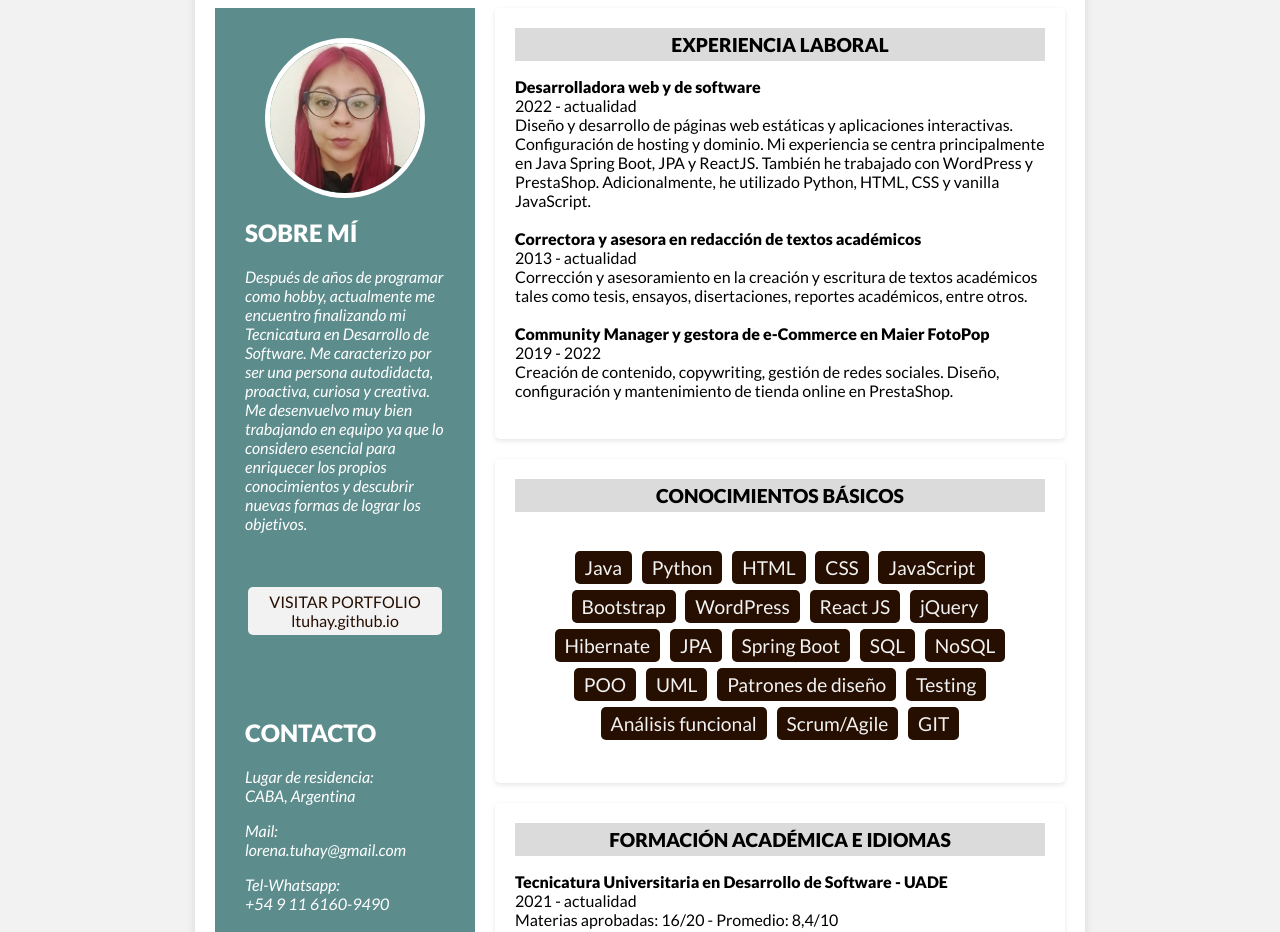
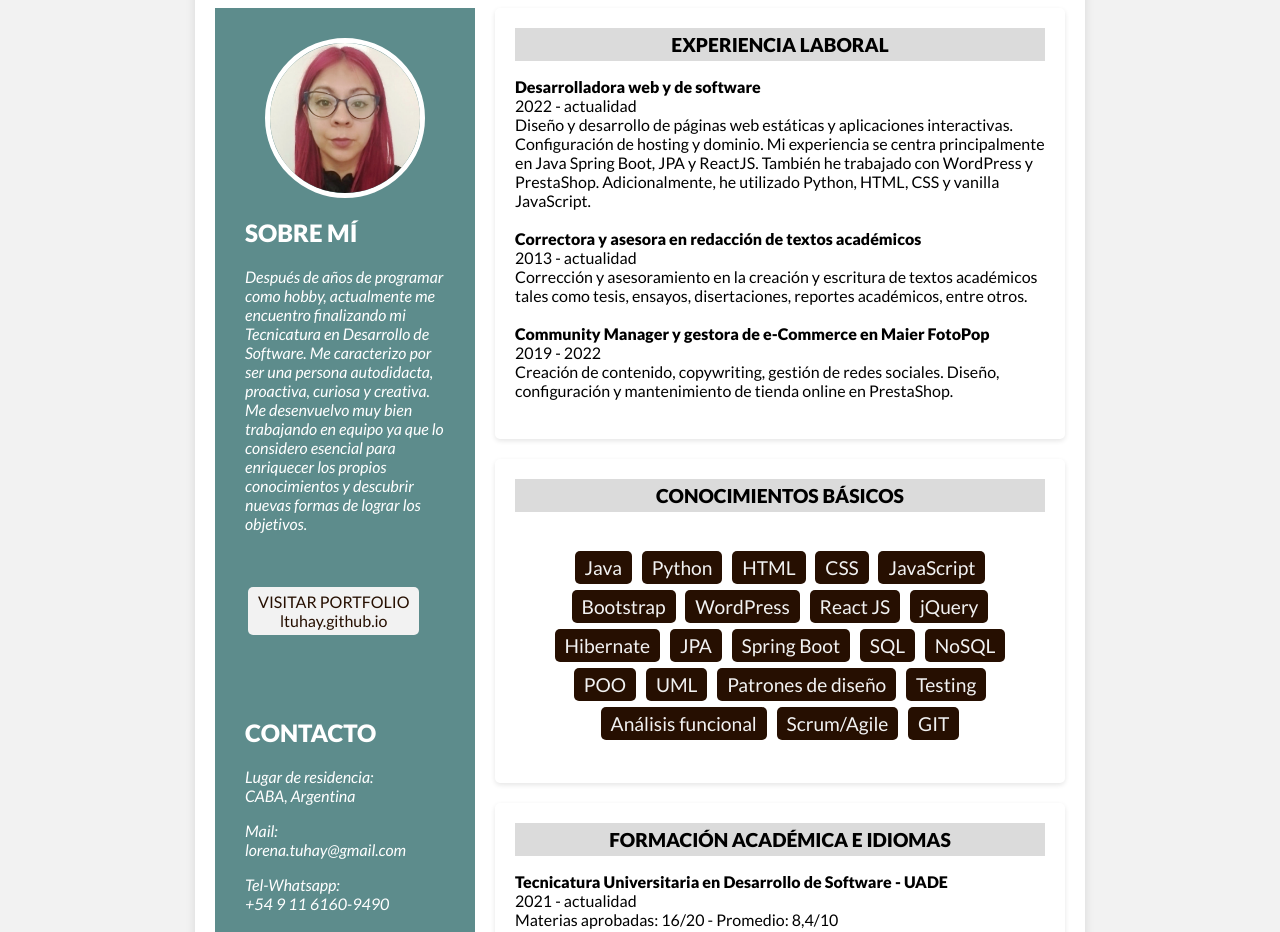
Before and after one commit to LTuhay/cv, a plain HTML site: page index.html in a window 1280 px wide. Shown: the part 168-1100 px from the top of the page. Drawn offline with Linux system fonts and the light colour scheme.

Commit message:
fix button

```diff
--- a/index.html
+++ b/index.html
@@ -31,7 +31,7 @@
             equipo ya que lo considero esencial para enriquecer los propios conocimientos y descubrir nuevas formas de
             lograr los objetivos. </p>
           <br>
-          <p><a class="portfolio-link" href='https://ltuhay.github.io/' target="_blank">VISITAR PORTFOLIO ltuhay.github.io</a></p>
+          <p><a class="portfolio-link" href='https://ltuhay.github.io/' target="_blank">VISITAR PORTFOLIO<br> ltuhay.github.io</a></p>
         </div>
         <div class="contact">
           <h2>CONTACTO</h2>
```
